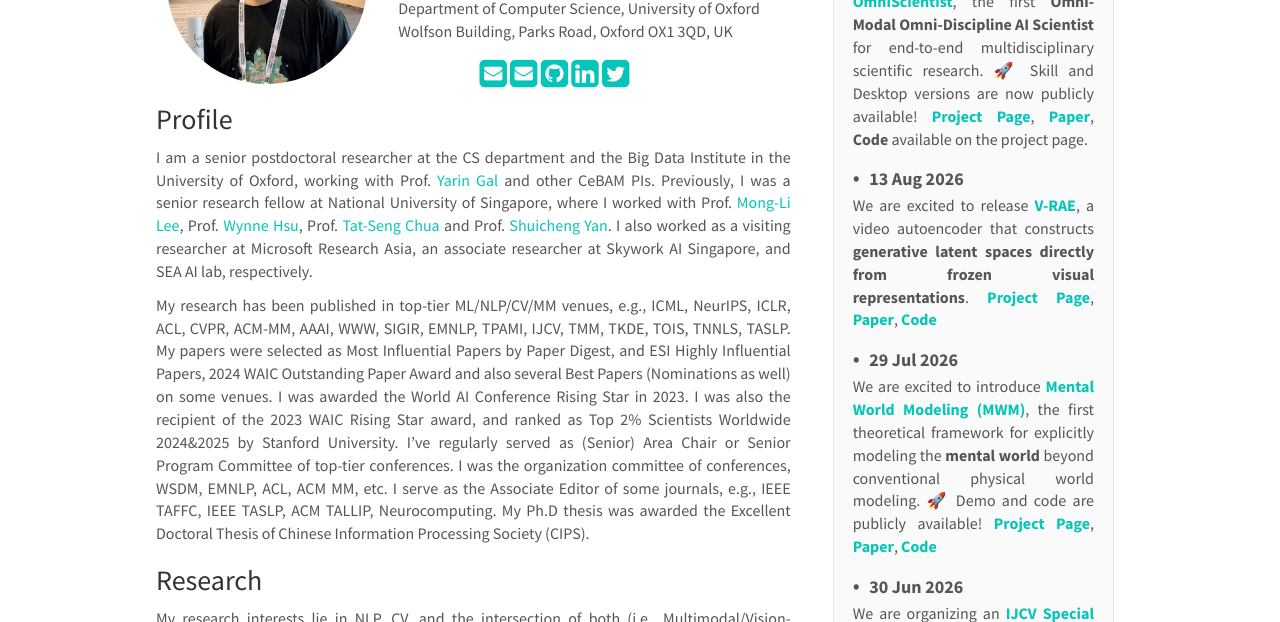
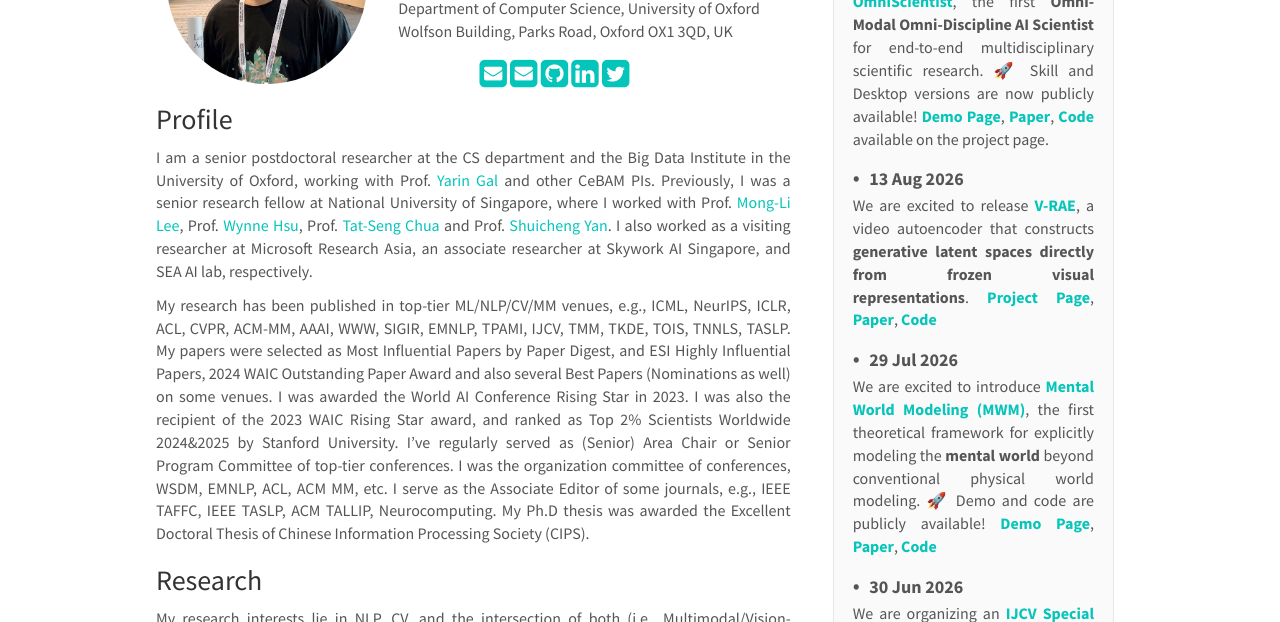
Before and after one commit to scofield7419/scofield7419.github.io, a Jekyll site: the page built from _pages/home.md, in a window 1280 px wide and 900 px high. Shown: the part 206-828 px from the top of the window. Built offline with Jekyll 4.4.1, drawn with Linux system fonts in a browser that asks for light colours; nearby versions of some CDN libraries; comment, search, counter and statistics services are not loaded; a style sheet for code colours, icons or effects is not loaded.

Commit message:
Update news.yml

```diff
--- a/_data/news.yml
+++ b/_data/news.yml
@@ -1,12 +1,12 @@
 
 - date: 13 Aug 2026
-  headline: "We are excited to release [**OmniScientist**](https://omni-scientist.github.io/), the first **Omni-Modal Omni-Discipline AI Scientist** for end-to-end multidisciplinary scientific research. 🚀 Skill and Desktop versions are now publicly available! [**Project Page**](https://omni-scientist.github.io/), [**Paper**](https://arxiv.org/abs/2608.13558), **Code** available on the project page."
+  headline: "We are excited to release [**OmniScientist**](https://omni-scientist.github.io/), the first **Omni-Modal Omni-Discipline AI Scientist** for end-to-end multidisciplinary scientific research. 🚀 Skill and Desktop versions are now publicly available! [**Demo Page**](https://omni-scientist.github.io/), [**Paper**](https://arxiv.org/abs/2608.13558), [**Code**](#) available on the project page."
 
 - date: 13 Aug 2026
   headline: "We are excited to release [**V-RAE**](https://v-rae.github.io/), a video autoencoder that constructs **generative latent spaces directly from frozen visual representations**. [**Project Page**](https://v-rae.github.io/), [**Paper**](https://arxiv.org/abs/2608.13556), [**Code**](https://github.com/V-RAE/V-RAE)"
 
 - date: 29 Jul 2026
-  headline: "We are excited to introduce [**Mental World Modeling (MWM)**](https://mental-world.github.io/), the first theoretical framework for explicitly modeling the **mental world** beyond conventional physical world modeling. 🚀 Demo and code are publicly available! [**Project Page**](https://mental-world.github.io/), [**Paper**](https://arxiv.org/abs/2607.27201), [**Code**](https://github.com/mental-world/Mentis)"
+  headline: "We are excited to introduce [**Mental World Modeling (MWM)**](https://mental-world.github.io/), the first theoretical framework for explicitly modeling the **mental world** beyond conventional physical world modeling. 🚀 Demo and code are publicly available! [**Demo Page**](https://mental-world.github.io/), [**Paper**](https://arxiv.org/abs/2607.27201), [**Code**](https://github.com/mental-world/Mentis)"
 
 
 - date: 30 Jun 2026
```
